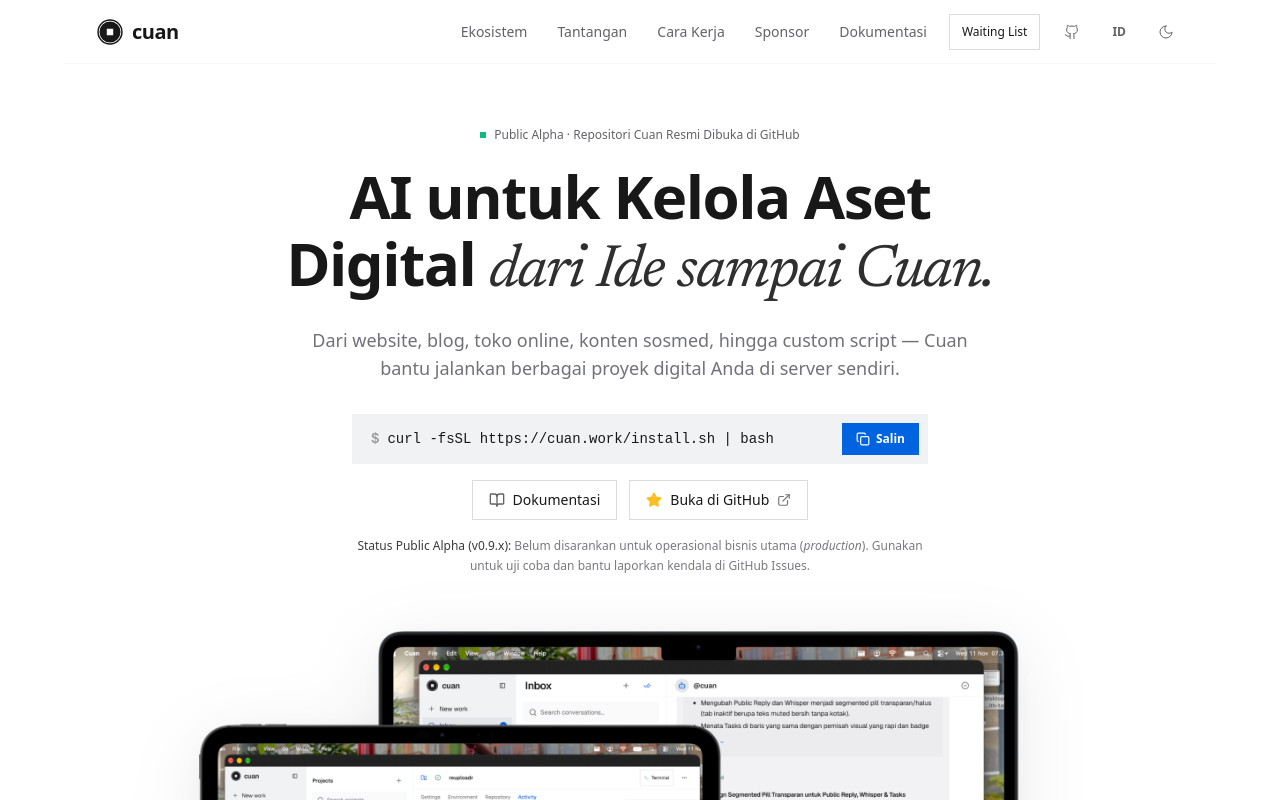
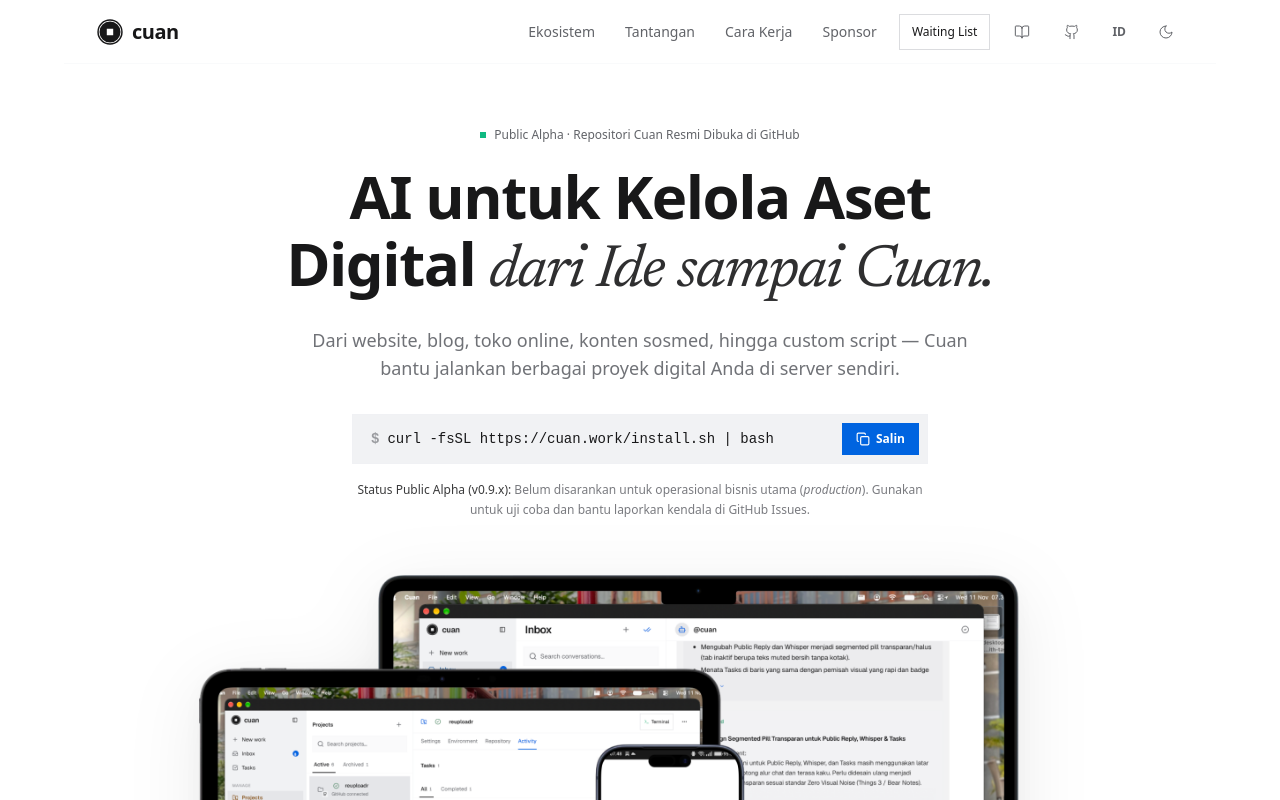
Before and after one commit to buchin/cuan-landing, a React (Vite) app: page / in a window 1280 px wide. Shown: the top 800 px of the page. Built offline with nearby package versions, Linux system fonts and the light colour scheme; no server answers.

Commit message:
Simplify hero CTAs and replace navbar docs link with icon

```diff
--- a/src/components/layout/Navbar.tsx
+++ b/src/components/layout/Navbar.tsx
@@ -1,5 +1,5 @@
 import { Link, useLocation } from 'react-router-dom'
-import { Github, Sun, Moon } from 'lucide-react'
+import { Github, Sun, Moon, BookOpen } from 'lucide-react'
 import { CuanMark } from '../brand/CuanMark'
 import { useLanguage } from '../../context/LanguageContext'
 import { useTheme } from '../../context/ThemeContext'
@@ -101,17 +101,6 @@ export function Navbar({
           {t('Sponsor')}
         </Link>
 
-        <Link
-          to={docsPath}
-          className={`hidden min-h-11 items-center px-1.5 lg:px-2 text-sm transition-colors whitespace-nowrap md:inline-flex ${
-            isDocs
-              ? 'text-foreground font-semibold'
-              : 'text-muted-foreground hover:text-foreground'
-          }`}
-        >
-          {t('Dokumentasi')}
-        </Link>
-
         {/* Secondary Waiting List button on Navbar (keeps hero CTA primary & avoids competing blue buttons) */}
         {isHome ? (
           onWaitingListClick && (
@@ -131,6 +120,20 @@ export function Navbar({
             <span>{t('Waiting List')}</span>
           </Link>
         )}
+
+        {/* Clean Docs icon button */}
+        <Link
+          to={docsPath}
+          className={`inline-flex h-9 w-9 shrink-0 items-center justify-center rounded-lg transition-colors ${
+            isDocs
+              ? 'bg-muted text-foreground'
+              : 'text-muted-foreground hover:bg-muted/70 hover:text-foreground'
+          }`}
+          title={t('Dokumentasi')}
+          aria-label={t('Dokumentasi')}
+        >
+          <BookOpen className="h-4 w-4" strokeWidth={1.5} />
+        </Link>
 
         {/* Clean GitHub button */}
         <button
--- a/src/features/landing/components/HeroSection.tsx
+++ b/src/features/landing/components/HeroSection.tsx
@@ -1,13 +1,9 @@
 import { useState } from 'react'
-import { Link } from 'react-router-dom'
 import {
   ShieldCheck,
   Zap,
   Check,
   Copy,
-  Star,
-  ExternalLink,
-  BookOpen,
 } from 'lucide-react'
 import { useLanguage } from '../../../context/LanguageContext'
 
@@ -97,27 +93,6 @@ export function HeroSection() {
             </button>
           </div>
 
-          {/* Supporting Hero Links */}
-          <div className="mt-4 flex flex-wrap items-center justify-center gap-3">
-            <Link
-              to="/docs"
-              className="action-secondary min-h-10 px-4 text-xs sm:text-sm font-medium inline-flex items-center justify-center gap-2 cursor-pointer shadow-2xs"
-            >
-              <BookOpen className="h-4 w-4 text-muted-foreground" />
-              <span>{t('Dokumentasi')}</span>
-            </Link>
-            <a
-              href="https://github.com/buchin/cuan"
-              target="_blank"
-              rel="noreferrer"
-              className="action-secondary min-h-10 px-4 text-xs sm:text-sm font-medium inline-flex items-center justify-center gap-2 cursor-pointer shadow-2xs"
-            >
-              <Star className="h-4 w-4 fill-current text-amber-400" />
-              <span>{t('Buka di GitHub')}</span>
-              <ExternalLink className="h-3.5 w-3.5 opacity-60" />
-            </a>
-          </div>
-
           {/* Calm Alpha Stability Note */}
           <p className="mt-4 text-xs text-muted-foreground/85 leading-relaxed">
             <strong className="font-medium text-foreground/85">{t('Status Public Alpha (v0.9.x):')}</strong>{' '}
```
